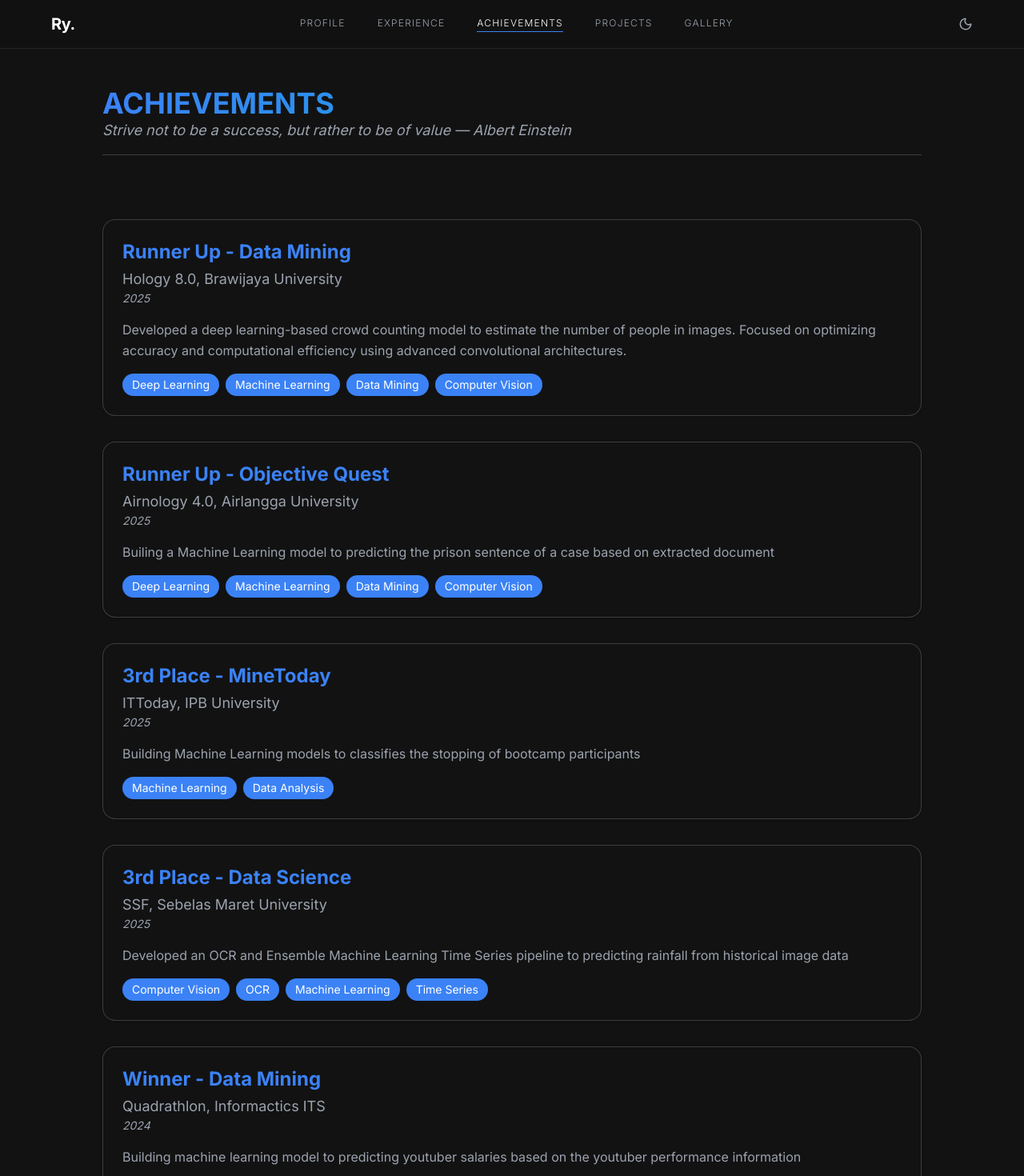
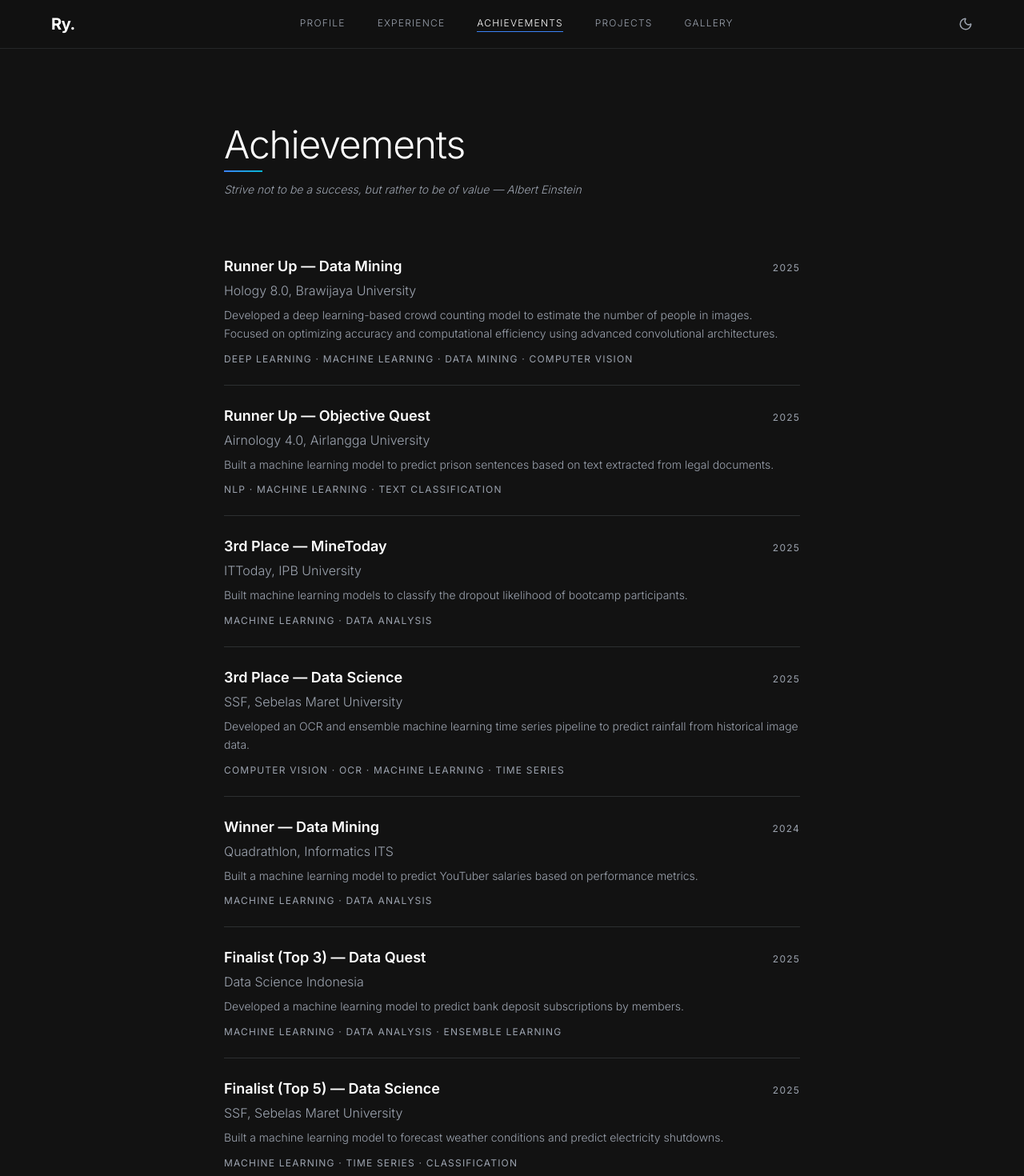
Before and after one commit to rynfkn/ryanfikri, a React (Vite) app: page /achievements in a window 1280 px wide. Shown: the top 1470 px of the page at 80% size. Built offline with nearby package versions, Linux system fonts and the light colour scheme.

Commit message:
feat: redesign Achievements as hairline-divided list with scroll animations

```diff
--- a/src/pages/Achievements.jsx
+++ b/src/pages/Achievements.jsx
@@ -1,87 +1,88 @@
+import FadeIn from '../components/FadeIn';
+
 export default function Achievement() {
   const achievements = [
     {
-            title: "Runner Up - Data Mining",
+      title: "Runner Up — Data Mining",
       event: "Hology 8.0, Brawijaya University",
       year: 2025,
       descriptioin: "Developed a deep learning-based crowd counting model to estimate the number of people in images. Focused on optimizing accuracy and computational efficiency using advanced convolutional architectures.",
       tags: ["Deep Learning", "Machine Learning", "Data Mining", "Computer Vision"],
     },
     {
-            title: "Runner Up - Objective Quest",
+      title: "Runner Up — Objective Quest",
       event: "Airnology 4.0, Airlangga University",
       year: 2025,
-            descriptioin: "Builing a Machine Learning model to predicting the prison sentence of a case based on extracted document",
-            tags: ["Deep Learning", "Machine Learning", "Data Mining", "Computer Vision"],
+      descriptioin: "Built a machine learning model to predict prison sentences based on text extracted from legal documents.",
+      tags: ["NLP", "Machine Learning", "Text Classification"],
     },
     {
-            title: "3rd Place - MineToday",
+      title: "3rd Place — MineToday",
       event: "ITToday, IPB University",
       year: 2025,
-            descriptioin: "Building Machine Learning models to classifies the stopping of bootcamp participants",
+      descriptioin: "Built machine learning models to classify the dropout likelihood of bootcamp participants.",
       tags: ["Machine Learning", "Data Analysis"],
     },
     {
-            title: "3rd Place - Data Science",
+      title: "3rd Place — Data Science",
       event: "SSF, Sebelas Maret University",
       year: 2025,
-            descriptioin: "Developed an OCR and Ensemble Machine Learning Time Series pipeline to predicting rainfall from historical image data",
+      descriptioin: "Developed an OCR and ensemble machine learning time series pipeline to predict rainfall from historical image data.",
       tags: ["Computer Vision", "OCR", "Machine Learning", "Time Series"],
     },
     {
-            title: "Winner - Data Mining",
-            event: "Quadrathlon, Informactics ITS",
+      title: "Winner — Data Mining",
+      event: "Quadrathlon, Informatics ITS",
       year: 2024,
-            descriptioin: "Building machine learning model to predicting youtuber salaries based on the youtuber performance information",
-            tags: ["Machine Learning", "Data Analsysis"],
+      descriptioin: "Built a machine learning model to predict YouTuber salaries based on performance metrics.",
+      tags: ["Machine Learning", "Data Analysis"],
     },
     {
-            title: "Finalist (Top 3) - Data Quest",
+      title: "Finalist (Top 3) — Data Quest",
       event: "Data Science Indonesia",
       year: 2025,
-            descriptioin: "Develop a Machine Learning Model to predicting the depostio subscription of a bank member",
+      descriptioin: "Developed a machine learning model to predict bank deposit subscriptions by members.",
       tags: ["Machine Learning", "Data Analysis", "Ensemble Learning"],
     },
     {
-            title: "Finalist (Top 5) - Data Science",
+      title: "Finalist (Top 5) — Data Science",
       event: "SSF, Sebelas Maret University",
       year: 2025,
-            descriptioin: "Builing a Machine Learning model to forecast the wheater condition and predicting the electricity shutdown",
+      descriptioin: "Built a machine learning model to forecast weather conditions and predict electricity shutdowns.",
       tags: ["Machine Learning", "Time Series", "Classification"],
     },
-
-    ]
+  ];
 
   return (
-        <div className="flex flex-col items-center justify-center min-h-screen bg-[var(--color-base)] text-[var(--color-text)] py-12 px-6 overflow-hidden y-auto transition-colors duration-300">
-            <div className="w-full max-w-5xl mb-10">
-                <div className='items-center mb-10 border-b border-[var(--color-muted)]/30 pb-4'>
-                    <h1 className="text-4xl font-bold text-gradient">
-                        ACHIEVEMENTS
-                    </h1>
-                    <p className='text-lg italic text-[var(--color-muted)]'>Strive not to be a success, but rather to be of value — Albert Einstein</p>
+    <div className="min-h-screen bg-[var(--color-base)] text-[var(--color-text)] transition-colors duration-300">
+      <div className="max-w-3xl mx-auto px-6 py-24">
+        <h1 className="text-5xl font-light tracking-tight mb-2">Achievements</h1>
+        <div className="h-0.5 w-12 bg-gradient mb-3"></div>
+        <p className="font-light italic text-[var(--color-muted)] mb-12 text-sm">
+          Strive not to be a success, but rather to be of value — Albert Einstein
+        </p>
+
+        <div>
+          {achievements.map((item, index) => (
+            <FadeIn key={index} delay={index * 0.04}>
+              <div className="py-6 border-b border-[var(--color-muted)]/20">
+                <div className="flex justify-between items-baseline mb-1">
+                  <h2 className="font-semibold text-lg">{item.title}</h2>
+                  <span className="text-xs uppercase tracking-widest text-[var(--color-muted)] ml-4 shrink-0">
+                    {item.year}
+                  </span>
                 </div>
+                <p className="font-light text-base text-[var(--color-muted)] mb-2">{item.event}</p>
+                <p className="font-light text-sm text-[var(--color-muted)] leading-relaxed mb-3">
+                  {item.descriptioin}
+                </p>
+                <p className="text-xs uppercase tracking-widest text-[var(--color-muted)]">
+                  {item.tags.join(' · ')}
+                </p>
               </div>
-
-            <div className="w-full max-w-5xl flex flex-col gap-8">
-                {achievements.map((item, index) => (
-                    <div
-                        key={index}
-                        className="bg-[var(--color-base)] border border-[var(--color-muted)]/30 hover:border-[var(--color-primary)] rounded-2xl p-6 shadow-sm transition-colors duration-300">
-                        <h2 className="text-2xl font-bold mb-1 text-[var(--color-primary)]">{item.title}</h2>
-                        <p className="text-lg text-[var(--color-muted)]">{item.event}</p>
-                        <p className="text-sm text-[var(--color-muted)] italic mb-4">{item.year}</p>
-                        <p className="text-[var(--color-muted)] mb-4 leading-relaxed">{item.descriptioin}</p>
-
-                        <div className="flex flex-wrap gap-2 mt-auto">
-                            {item.tags.map((tag, i) => (
-                                <span
-                                    index={i}
-                                    className="text-sm px-3 py-1 bg-[var(--color-primary)] rounded-full">{tag}</span>
+            </FadeIn>
           ))}
         </div>
-                    </div>
-                ))}
       </div>
     </div>
   );
```
Lines whose indentation alone changed are shown as unchanged.
